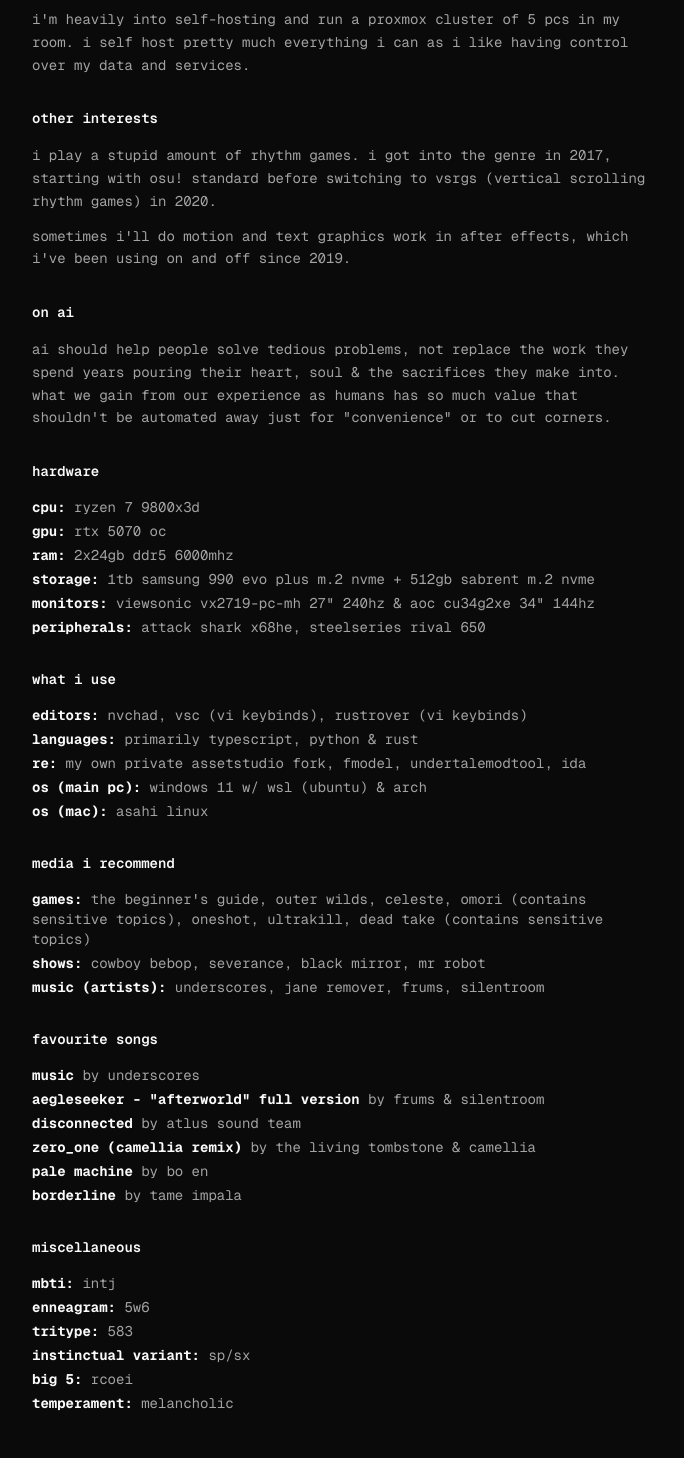
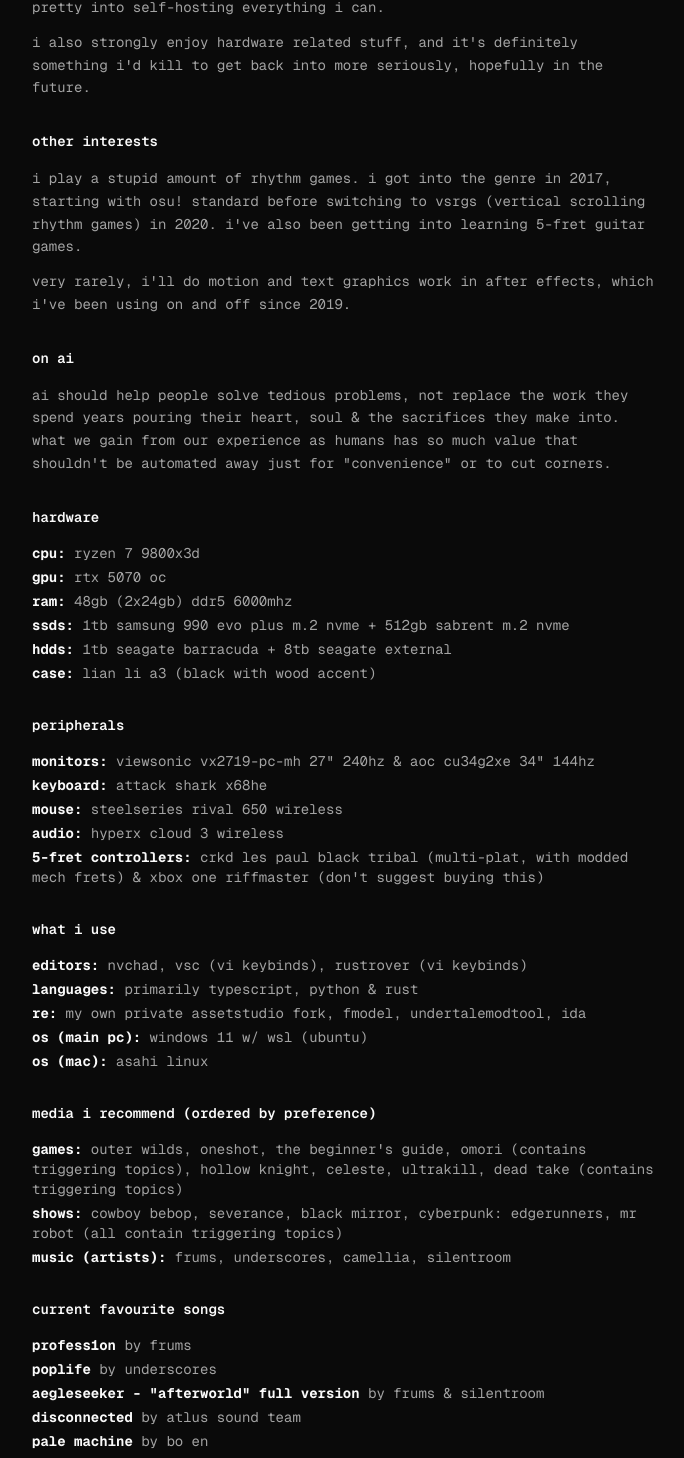
Before and after one commit to dromzeh/dromzeh.dev, a Next.js app: page /about-extended in a window 1280 px wide. Shown: the part 946-2404 px from the top of the page, without its empty margins (296-980 px from the left). Built offline with nearby package versions, Linux system fonts and the light colour scheme.

Commit message:
truthnuke

```diff
--- a/package.json
+++ b/package.json
@@ -60,6 +60,7 @@
         "framer-motion": "^11.2.11",
         "geist": "^1.3.0",
         "gray-matter": "^4.0.3",
+        "gsap": "^3.13.0",
         "lodash": "^4.17.21",
         "lodash.debounce": "^4.0.8",
         "lucide-react": "^0.396.0",
--- a/src/app/about-extended/page.tsx
+++ b/src/app/about-extended/page.tsx
@@ -98,13 +98,14 @@
                                     I'm still very into low-level programming
                                     and reverse engineering. I also continue to
                                     do a lot of systems work and infrastructure
-                                    management.
+                                    management, also pretty into self-hosting
+                                    everything I can.
                                 </p>
                                 <p>
-                                    I'm heavily into self-hosting and run a
-                                    Proxmox cluster of 5 PCs in my room. I self
-                                    host pretty much everything I can as I like
-                                    having control over my data and services.
+                                    I also strongly enjoy hardware related
+                                    stuff, and it's definitely something I'd
+                                    kill to get back into more seriously,
+                                    hopefully in the future.
                                 </p>
                             </div>
                         </section>
@@ -119,11 +120,13 @@
                                     got into the genre in 2017, starting with
                                     osu! standard before switching to VSRGs
                                     (vertical scrolling rhythm games) in 2020.
+                                    I've also been getting into learning 5-fret
+                                    guitar games.
                                 </p>
                                 <p>
-                                    Sometimes I'll do motion and text graphics
-                                    work in After Effects, which I've been using
-                                    on and off since 2019.
+                                    Very rarely, I'll do motion and text
+                                    graphics work in After Effects, which I've
+                                    been using on and off since 2019.
                                 </p>
                             </div>
                         </section>
@@ -167,15 +170,38 @@
                                         <strong className="text-foreground">
                                             RAM:
                                         </strong>{" "}
-                                        2x24GB DDR5 6000MHz
+                                        48GB (2x24GB) DDR5 6000MHz
                                     </p>
                                     <p>
                                         <strong className="text-foreground">
-                                            Storage:
+                                            SSDs:
                                         </strong>{" "}
                                         1TB Samsung 990 EVO Plus M.2 NVME +
                                         512GB Sabrent M.2 NVME
                                     </p>
+                                    <p>
+                                        <strong className="text-foreground">
+                                            HDDs:
+                                        </strong>{" "}
+                                        1TB Seagate Barracuda + 8TB Seagate
+                                        External
+                                    </p>
+                                    <p>
+                                        <strong className="text-foreground">
+                                            Case:
+                                        </strong>{" "}
+                                        Lian Li A3 (black with wood accent)
+                                    </p>
+                                </div>
+                            </div>
+                        </section>
+
+                        <section className="space-y-4 text-sm">
+                            <h2 className="font-semibold text-foreground text-sm">
+                                Peripherals
+                            </h2>
+                            <div className="space-y-3 text-sm text-muted-foreground leading-relaxed">
+                                <div className="space-y-1 text-sm">
                                     <p>
                                         <strong className="text-foreground">
                                             Monitors:
@@ -185,10 +211,29 @@
                                     </p>
                                     <p>
                                         <strong className="text-foreground">
-                                            Peripherals:
+                                            Keyboard:
                                         </strong>{" "}
-                                        Attack Shark X68HE, Steelseries Rival
-                                        650
+                                        Attack Shark X68HE
+                                    </p>
+                                    <p>
+                                        <strong className="text-foreground">
+                                            Mouse:
+                                        </strong>{" "}
+                                        Steelseries Rival 650 Wireless
+                                    </p>
+                                    <p>
+                                        <strong className="text-foreground">
+                                            Audio:
+                                        </strong>{" "}
+                                        HyperX Cloud 3 Wireless
+                                    </p>
+                                    <p>
+                                        <strong className="text-foreground">
+                                            5-Fret Controllers:
+                                        </strong>{" "}
+                                        CRKD Les Paul Black Tribal (Multi-Plat,
+                                        With Modded Mech Frets) & Xbox One
+                                        Riffmaster (don't suggest buying this)
                                     </p>
                                 </div>
                             </div>
@@ -224,7 +269,7 @@
                                         <strong className="text-foreground">
                                             OS (Main PC):
                                         </strong>{" "}
-                                        Windows 11 w/ WSL (Ubuntu) & Arch
+                                        Windows 11 w/ WSL (Ubuntu)
                                     </p>
                                     <p>
                                         <strong className="text-foreground">
@@ -238,7 +283,7 @@
 
                         <section className="space-y-4 text-sm">
                             <h2 className="font-semibold text-foreground text-sm">
-                                Media I Recommend
+                                Media I Recommend (Ordered by Preference)
                             </h2>
                             <div className="space-y-2 text-sm text-muted-foreground leading-relaxed">
                                 <div className="space-y-1 text-sm">
@@ -246,24 +291,25 @@
                                         <strong className="text-foreground">
                                             Games:
                                         </strong>{" "}
-                                        The Beginner's Guide, Outer Wilds,
-                                        Celeste, OMORI (Contains Sensitive
-                                        Topics), OneShot, ULTRAKILL, Dead Take
-                                        (Contains Sensitive Topics)
+                                        Outer Wilds, OneShot, The Beginner's
+                                        Guide, OMORI (Contains Triggering
+                                        Topics), Hollow Knight, Celeste,
+                                        ULTRAKILL, Dead Take (Contains
+                                        Triggering Topics)
                                     </p>
                                     <p>
                                         <strong className="text-foreground">
                                             Shows:
                                         </strong>{" "}
                                         Cowboy Bebop, Severance, Black Mirror,
-                                        Mr Robot
+                                        Cyberpunk: Edgerunners, Mr Robot (All
+                                        Contain Triggering Topics)
                                     </p>
                                     <p>
                                         <strong className="text-foreground">
                                             Music (Artists):
                                         </strong>{" "}
-                                        underscores, Jane Remover, Frums,
-                                        Silentroom
+                                        Frums, underscores, Camellia, Silentroom
                                     </p>
                                 </div>
                             </div>
@@ -271,18 +317,30 @@
 
                         <section className="space-y-4 text-sm">
                             <h2 className="font-semibold text-foreground text-sm">
-                                Favourite Songs
+                                Current Favourite Songs
                             </h2>
                             <div className="space-y-3 text-sm text-muted-foreground leading-relaxed">
                                 <div className="space-y-1 text-sm">
                                     <p>
                                         <strong className="text-foreground">
                                             <Link
-                                                href="https://open.spotify.com/track/4kfaLw8sMFbZ1LQxlTaS2y"
+                                                href="https://open.spotify.com/track/2EdifsiXKP2E8oXIGxQFMN"
                                                 target="_blank"
                                                 className="text-foreground hover:text-muted-foreground/50 transition-all duration-150 decoration-muted-foreground/30 hover:decoration-muted-foreground/50"
                                             >
-                                                Music
+                                                PROFESS1ON
+                                            </Link>
+                                        </strong>{" "}
+                                        by Frums
+                                    </p>
+                                    <p>
+                                        <strong className="text-foreground">
+                                            <Link
+                                                href="https://open.spotify.com/track/2cClnOEBnNJWxbLuTFVIgK"
+                                                target="_blank"
+                                                className="text-foreground hover:text-muted-foreground/50 transition-all duration-150 decoration-muted-foreground/30 hover:decoration-muted-foreground/50"
+                                            >
+                                                Poplife
                                             </Link>
                                         </strong>{" "}
                                         by underscores
@@ -311,18 +369,6 @@
                                             </Link>
                                         </strong>{" "}
                                         by ATLUS Sound Team
-                                    </p>
-                                    <p>
-                                        <strong className="text-foreground">
-                                            <Link
-                                                href="https://open.spotify.com/track/7sruUbgF96auAnBstqL5wG"
-                                                target="_blank"
-                                                className="text-foreground hover:text-muted-foreground/50 transition-all duration-150 decoration-muted-foreground/30 hover:decoration-muted-foreground/50"
-                                            >
-                                                zero_one (Camellia Remix)
-                                            </Link>
-                                        </strong>{" "}
-                                        by The Living Tombstone & Camellia
                                     </p>
                                     <p>
                                         <strong className="text-foreground">
@@ -362,7 +408,7 @@
                                         <strong className="text-foreground">
                                             MBTI:
                                         </strong>{" "}
-                                        INTJ
+                                        XNTJ
                                     </p>
                                     <p>
                                         <strong className="text-foreground">
--- a/src/components/main/about.tsx
+++ b/src/components/main/about.tsx
@@ -12,6 +12,7 @@
 export function About() {
     return (
         <section>
+            <h2 className="text-foreground text-sm font-medium mb-4">about</h2>
             <div className="space-y-3 text-sm">
                 <p className="text-muted-foreground leading-relaxed">
                     Hey! I'm Marcel, a {<Age />}-year-old self-taught developer.
@@ -48,19 +49,7 @@
                     (prev. called wanderer.moe).
                 </p>
                 <p>
-                    Also working on a side project for the past couple months
-                    called{" "}
-                    <Link
-                        href="https://festivalenhanced.com"
-                        target="_blank"
-                        className="text-foreground hover:text-muted-foreground/70 transition-colors duration-200"
-                    >
-                        Festival Enhanced
-                    </Link>
-                    .
-                </p>
-                <p>
-                    Further information about me can be found on my{" "}
+                    If you're curious for whatever reason, you can read my{" "}
                     <Link
                         href="/about-extended"
                         className="text-foreground hover:text-muted-foreground/70 transition-colors duration-200"
@@ -75,7 +64,7 @@
 }
 
 const birthTimestamp = 1156114801000;
-const initialAge = 18;
+const initialAge = 19;
 
 interface AgeProps {
     fixedValue?: number;
```
Also changed, not shown: 1 other file (tests, documents, lock files or other folders).
